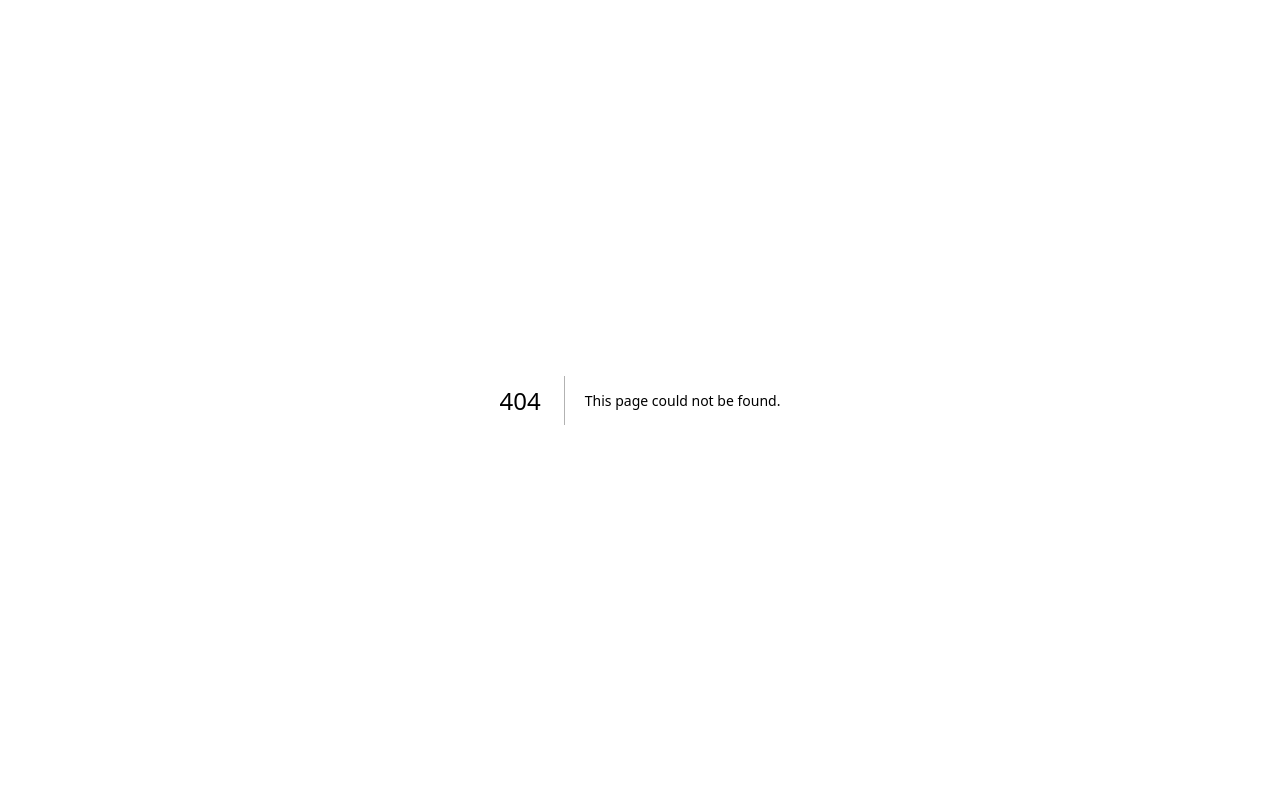
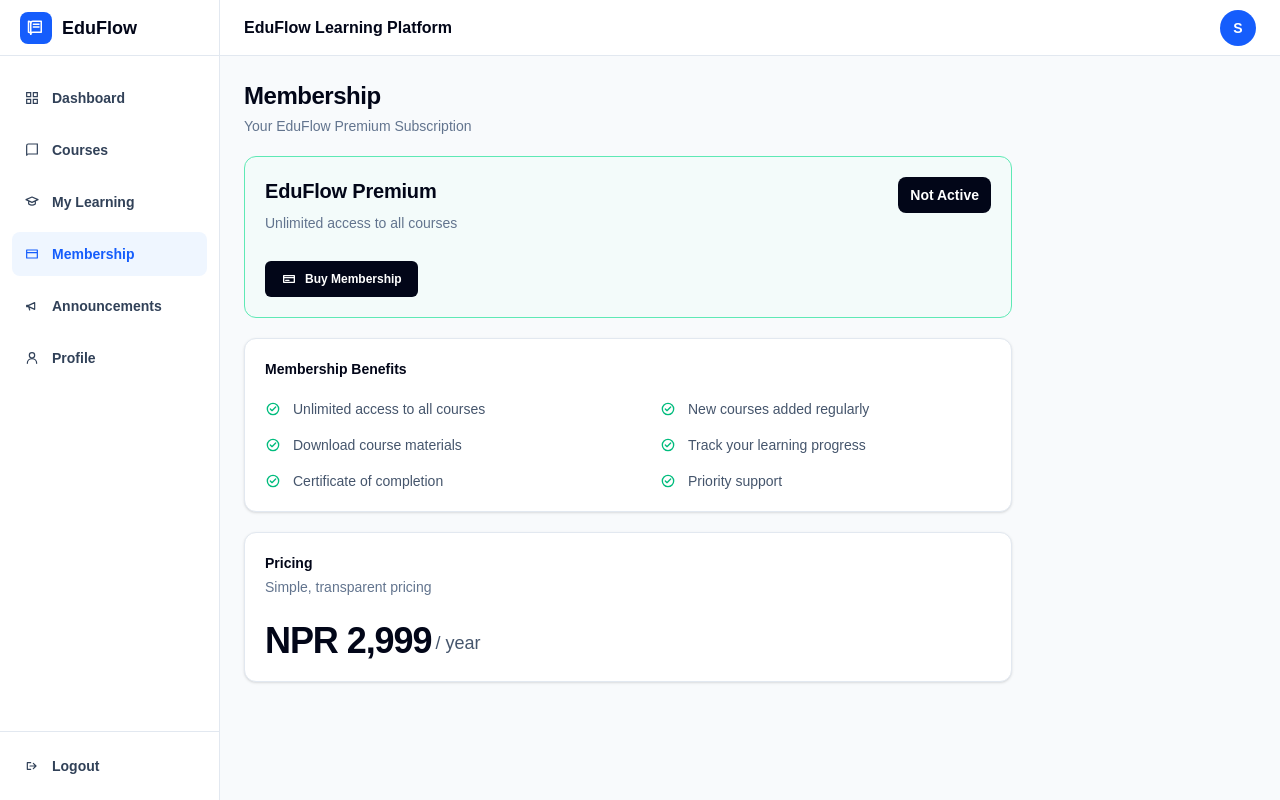
Before and after one commit to SiddharthaDhakal2/EduFlow, a Next.js app in the folder frontend/: page /user/membership in a window 1280 px wide. Before the commit this address had no page. Built offline with nearby package versions, Linux system fonts and the light colour scheme.

Commit message:
Add user membership page

```diff
--- /dev/null
+++ b/frontend/app/(dashboard)/user/membership/page.tsx
@@ -0,0 +1,117 @@
+import Link from "next/link";
+
+const benefits = [
+  "Unlimited access to all courses",
+  "New courses added regularly",
+  "Download course materials",
+  "Track your learning progress",
+  "Certificate of completion",
+  "Priority support",
+];
+
+export const metadata = {
+  title: "Membership - EduFlow",
+};
+
+export default function MembershipPage() {
+  return (
+    <div className="max-w-3xl space-y-5">
+      <section>
+        <h1 className="text-2xl font-black tracking-[-0.02em] text-slate-950">
+          Membership
+        </h1>
+        <p className="mt-1 text-sm text-slate-500">
+          Your EduFlow Premium Subscription
+        </p>
+      </section>
+
+      <section className="rounded-xl border border-emerald-300 bg-emerald-50/40 p-5">
+        <div className="flex items-start justify-between gap-5">
+          <div>
+            <h2 className="text-xl font-black tracking-[-0.01em] text-slate-950">
+              EduFlow Premium
+            </h2>
+            <p className="mt-2 text-sm text-slate-500">
+              Unlimited access to all courses
+            </p>
+          </div>
+          <span className="shrink-0 rounded-lg bg-slate-950 px-3 py-2 text-sm font-bold text-white">
+            Not Active
+          </span>
+        </div>
+
+        <Link
+          href="/#pricing"
+          className="mt-7 inline-flex items-center gap-2 rounded-md bg-slate-950 px-4 py-2.5 text-xs font-bold text-white transition hover:-translate-y-0.5 hover:bg-blue-600"
+        >
+          <CardIcon />
+          Buy Membership
+        </Link>
+      </section>
+
+      <section className="rounded-xl border border-slate-200 bg-white p-5 shadow-sm">
+        <h2 className="text-sm font-bold text-slate-950">
+          Membership Benefits
+        </h2>
+        <div className="mt-5 grid gap-x-16 gap-y-4 sm:grid-cols-2">
+          {benefits.map((benefit) => (
+            <div
+              key={benefit}
+              className="flex items-center gap-3 text-sm text-slate-600"
+            >
+              <CheckIcon />
+              <span>{benefit}</span>
+            </div>
+          ))}
+        </div>
+      </section>
+
+      <section className="rounded-xl border border-slate-200 bg-white p-5 shadow-sm">
+        <h2 className="text-sm font-bold text-slate-950">Pricing</h2>
+        <p className="mt-1 text-sm text-slate-500">
+          Simple, transparent pricing
+        </p>
+        <div className="mt-6 flex items-end gap-1 text-slate-950">
+          <span className="text-4xl font-black tracking-[-0.03em]">
+            NPR 2,999
+          </span>
+          <span className="pb-1 text-lg text-slate-600">/ year</span>
+        </div>
+      </section>
+    </div>
+  );
+}
+
+function CardIcon() {
+  return (
+    <svg aria-hidden="true" className="h-4 w-4" fill="none" viewBox="0 0 24 24">
+      <path
+        d="M4 7h16v10H4V7Zm0 3h16M7 14h5"
+        stroke="currentColor"
+        strokeLinecap="round"
+        strokeLinejoin="round"
+        strokeWidth="2"
+      />
+    </svg>
+  );
+}
+
+function CheckIcon() {
+  return (
+    <svg
+      aria-hidden="true"
+      className="h-4 w-4 shrink-0 text-emerald-500"
+      fill="none"
+      viewBox="0 0 24 24"
+    >
+      <circle cx="12" cy="12" r="8.5" stroke="currentColor" strokeWidth="2" />
+      <path
+        d="m8 12 2.5 2.5L16 9"
+        stroke="currentColor"
+        strokeLinecap="round"
+        strokeLinejoin="round"
+        strokeWidth="2"
+      />
+    </svg>
+  );
+}
```
